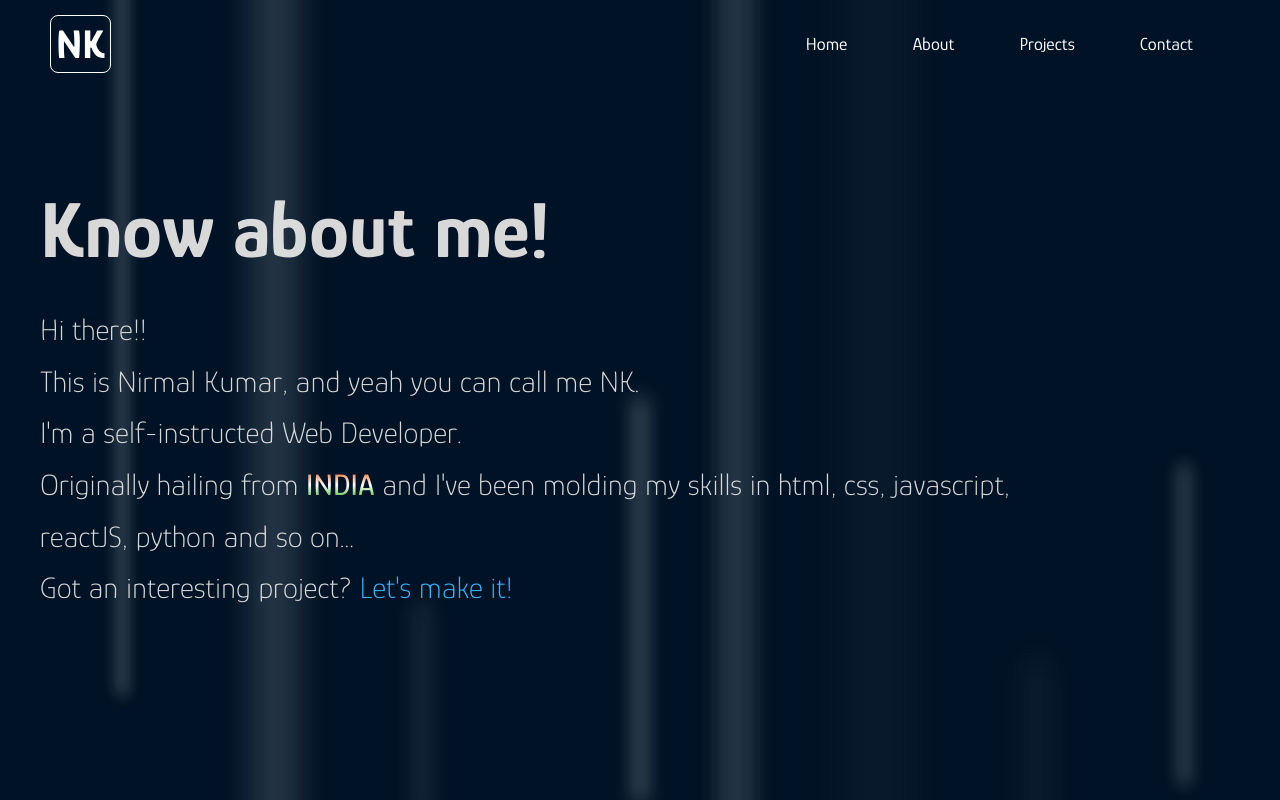
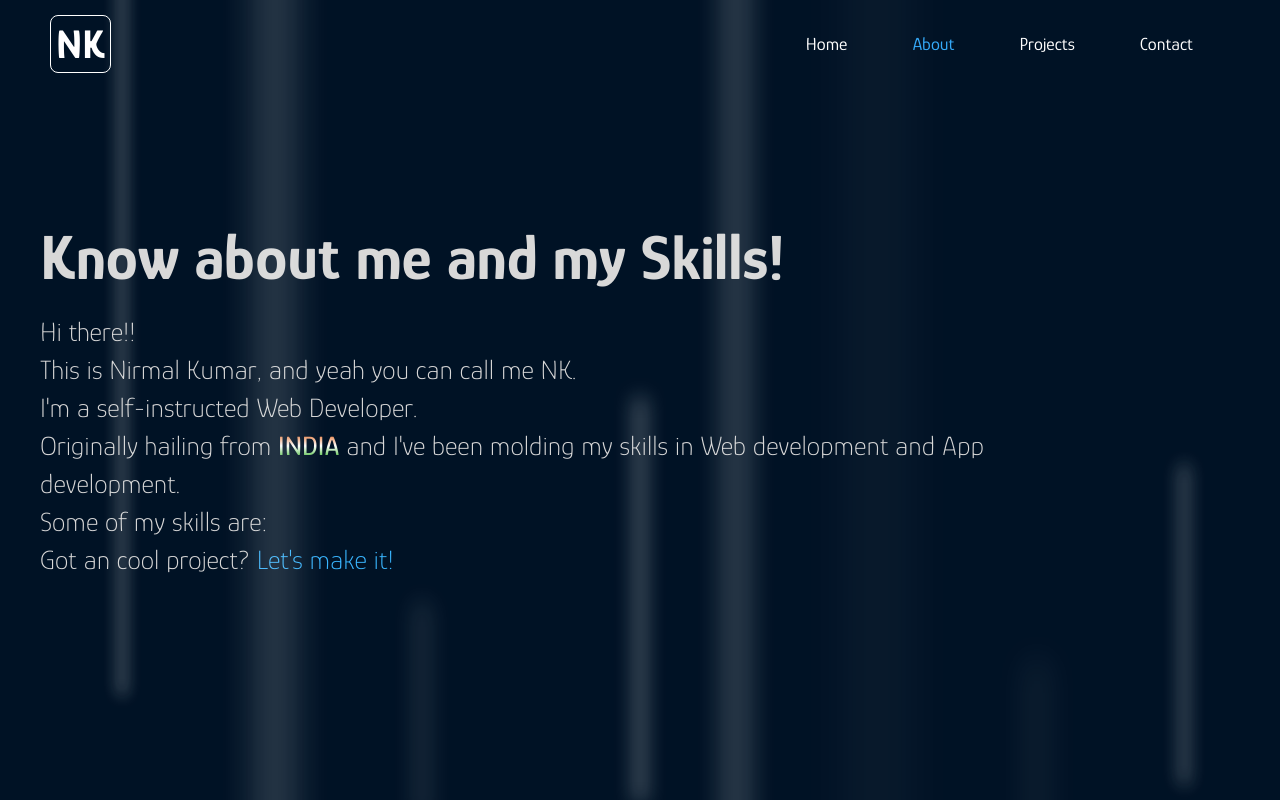
Before and after one commit to NirmalKumarNK08/Nk-portfolio, a plain HTML site: page about.html in a window 1280 px wide. Drawn offline with Linux system fonts and the light colour scheme; a script that the page names is missing.

Commit message:
Updated files

```diff
--- a/about.html
+++ b/about.html
@@ -17,9 +17,9 @@
                     <div class="logoName">
                         <h1>NK</h1>
                     </div>
-                    <div class="sectionNames">
+                    <div class="sectionNames" id="sectionNames">
                         <a type="button" class="btn btn1" href="index.html">Home</a>
-                        <a type="button" class="btn btn2" href="about.html">About</a>
+                        <a type="button" class="btn btn2 active" href="about.html">About</a>
                         <a type="button" class="btn btn3" href="projects.html">Projects</a>
                         <a type="button" class="btn btn4" href="contact.html">Contact</a>
                     </div>
@@ -29,15 +29,17 @@
         <div class="Contents">
             <div class="cursor"></div>
             <div class="aboutBody" id="aboutBody">
-               <h1>Know about me!</h1>
+               <h1>Know about me and my Skills!</h1>
                <div class="left">
                     <p class="line1"> Hi there!!</p>
                     <p class="line2"> This is Nirmal Kumar, and yeah you can call me NK.</p>
                     <p class="line3"> I'm a self-instructed Web Developer. </p>
-                    <p class="line4"> Originally hailing from <span>INDIA</span> and I've been molding my skills in html, css, javascript, reactJS, python and so on... </p>
-                    <p class="line5"> Got an interesting project? <a type="button" href="contact.html"> Let's make it! </a> </p>
+                    <p class="line4"> Originally hailing from <span>INDIA</span> and I've been molding my skills in Web development and App development. </p>
+                    <p class="line5">Some of my skills are: </p>
+                    <p class="line6"> Got an cool project? <a type="button" href="contact.html"> Let's make it! </a> </p>
                </div>
             </div>
+            <!-- Javascript, ReactJS, NodeJS, ExpressJS, Python and Java... -->
         </div>
         <div class="bgLight x1"></div>
         <div class="bgLight x2"></div>
--- a/script.js
+++ b/script.js
@@ -0,0 +1,14 @@
+// Active navbar buttons
+var btnContainer = document.getElementById("sectionNames");
+
+var btns = btnContainer.getElementsByClassName("btn");
+
+// looping throught available buttons
+for(var i = 0; i < btns.length; i++) {
+   btns[i].addEventListener('click', () => {
+      var current = document.getElementsByClassName("active");
+      current[0].className = current[0].className.replace("active", "");
+      // Make the clicked button active
+      this.className += "active";
+   });
+}
--- a/style.css
+++ b/style.css
@@ -65,6 +65,10 @@
 
 .btn:hover::before {
    height: 180%;
+}
+
+.btn.active {
+   color: #35abfa;
 }
 
 /* Homepage  */
@@ -174,7 +178,7 @@
 }
 
 
-/* Animation for background of home */
+/* Animation for background */
 
 .bgLight {
    position: absolute;
@@ -338,15 +342,15 @@
 }
 
 .aboutBody h1 {
-   font-size: 5em;
-   margin-bottom: 30px;
+   font-size: 4em;
+   margin-bottom: 20px;
    animation: fadein 1s;
 }
 
 .aboutBody .left p {
    font-weight: 200;
-   line-height: 1.7em;
-   font-size: 1.9em;
+   line-height: 1.4em;
+   font-size: 1.7em;
 }
 .aboutBody .left .line1 {
    -webkit-animation: fadein .6s;
@@ -383,6 +387,13 @@
    -ms-animation: fadein 2.1s;
    -o-animation: fadein 2.1s;
    animation: fadein 2.1s;
+}
+.aboutBody .left .line6 {
+   -webkit-animation: fadein 2.5s;
+   -moz-animation: fadein 2.5s;
+   -ms-animation: fadein 2.5s;
+   -o-animation: fadein 2.5s;
+   animation: fadein 2.5s;
 }
 .aboutBody .left p span {
    background: -webkit-linear-gradient(#e25300, #ffffff, rgb(20, 168, 0));
```
Also changed, not shown: contact.html (+2 -2 lines), index.html (+3 -3 lines), projects.html (+2 -2 lines).
